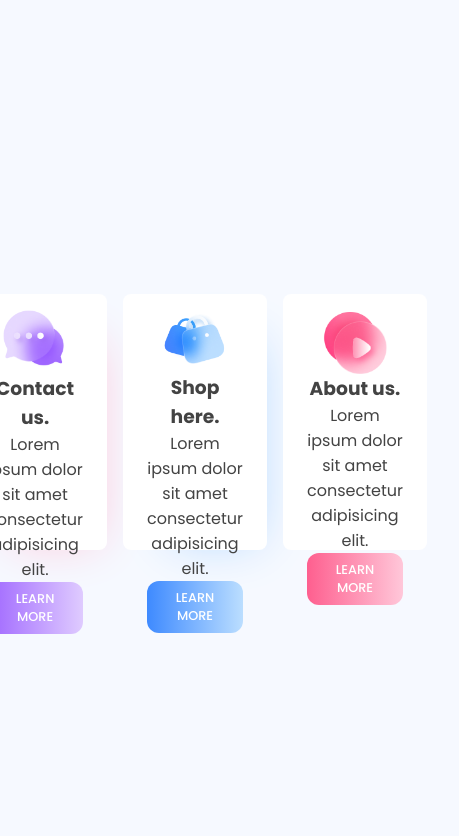
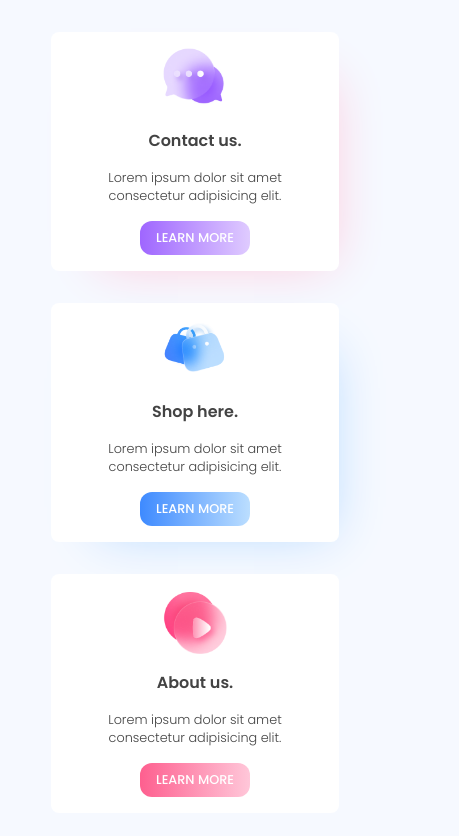
Before and after one commit to othiagomoreira/responsive-cards, a plain HTML site: page index.html in a window 390 px wide. Shown: the whole page, 459 px wide, since content can reach past the window. Drawn offline with Linux system fonts and the light colour scheme.

Commit message:
responsivo

```diff
--- a/style.css
+++ b/style.css
@@ -7,7 +7,7 @@
 
 body {
     background-color: #f6f9ff;
-    height: 100vh;
+    min-height: 100vh;
     width: 100%;
 
     display: flex;
@@ -32,7 +32,7 @@ body {
     background-color: white;
     border-radius: 0.5rem;
 
-    max-height: 256px;
+    max-height: 300px;
     padding: 1rem 1.5rem;
 
     margin-left: 1rem;
@@ -40,6 +40,23 @@ body {
 
 .card:first-child{
     margin-left: 0;
+}
+
+.card h3 {
+    font-weight: 600;
+    font-size: 1rem;
+    margin: 1rem 0;
+
+
+}
+
+.card p {
+    font-weight: 300;
+    font-size: 80%;
+
+    max-width: 240px;
+    margin-bottom: 1rem;
+
 }
 
 .card button {
@@ -79,6 +96,7 @@ body {
     box-shadow: 20px 20px 50px -30px #ffc1d5;
 }
 
+
 .icon {
     width: 64px;
     height: 64px;
@@ -87,3 +105,21 @@ body {
 .icon img {
     width: 100%;
 }
+
+@media screen and (max-width: 700px) {
+    .cards {
+        flex-direction: column;
+        height: 100%;
+        padding: 1.5rem;
+
+    }
+
+    .card {
+        margin-left: 0;
+        margin-bottom: 2rem;
+    }
+
+    .card:last-child {
+        margin-bottom: 0;
+    }
+}
```
